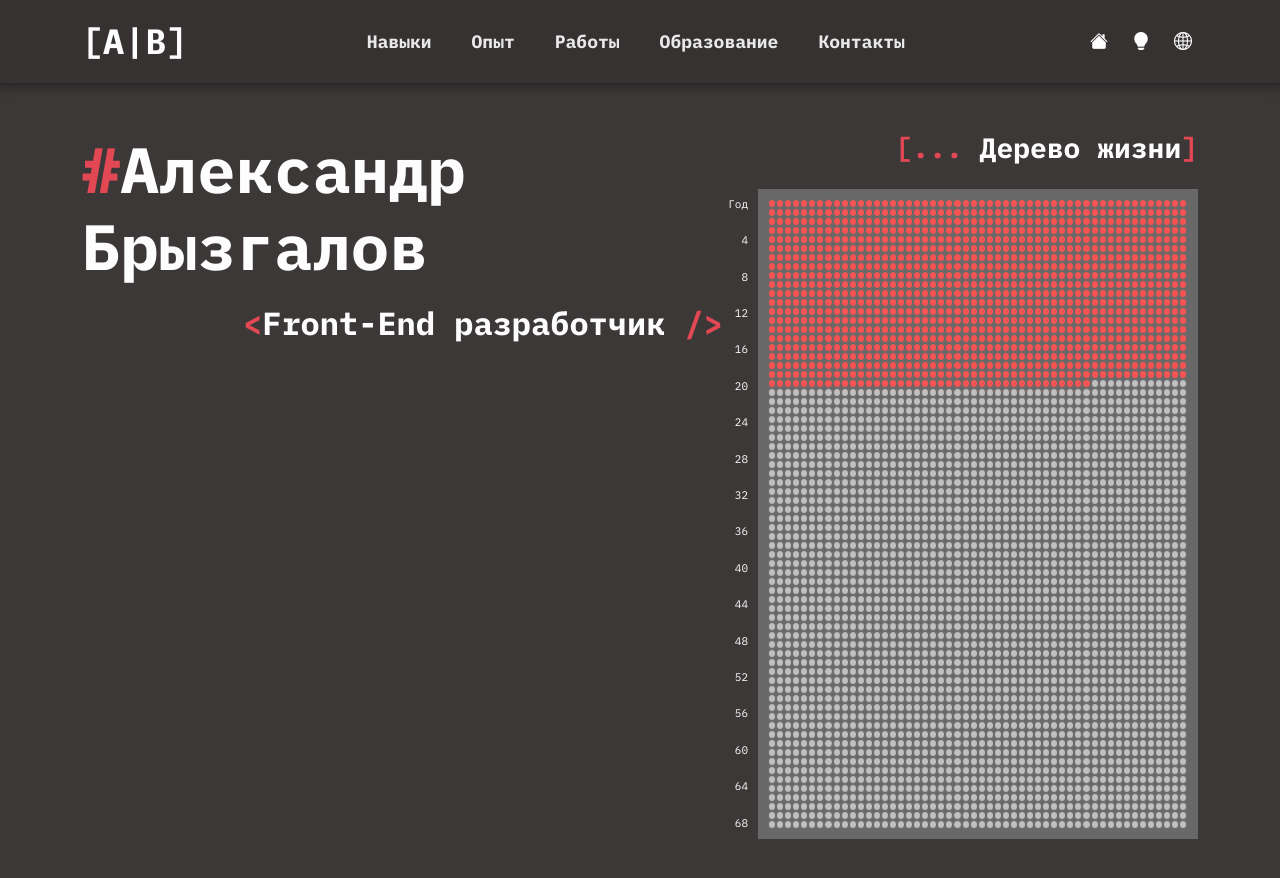
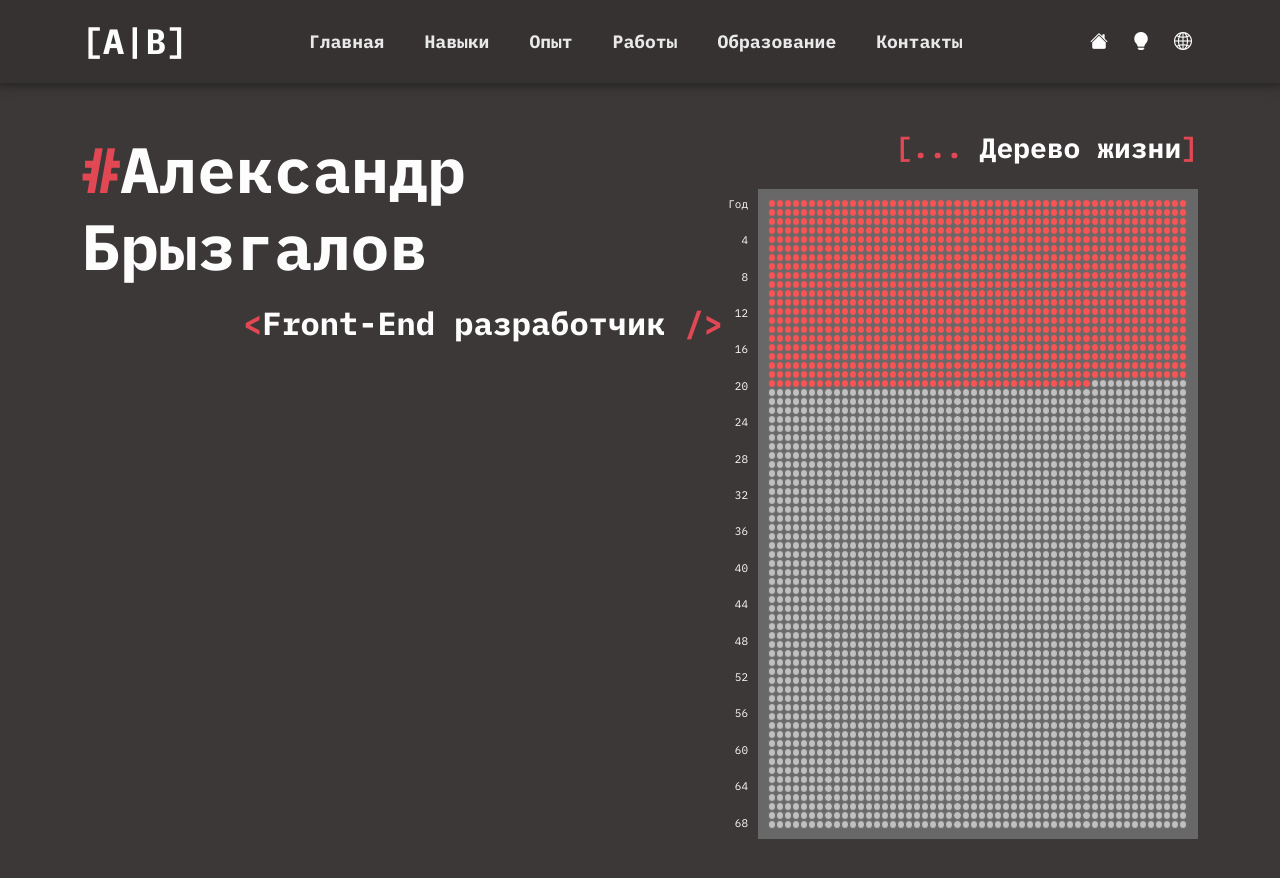
Before and after one commit to AlexType/web-portfolio, a React (Create React App) app: page / in a window 1280 px wide. Shown: the top 878 px of the page. Built offline with nearby package versions, Linux system fonts and the light colour scheme.

Commit message:
added: new item in header menu

```diff
--- a/public/locales/en/translation.json
+++ b/public/locales/en/translation.json
@@ -6,6 +6,7 @@
         "job": "Front-End Developer"
     },
     "menu": {
+        "home": "Home",
         "skills": "Skills",
         "experience": "Experience",
         "portfolio": "Portfolio",
--- a/public/locales/ru/translation.json
+++ b/public/locales/ru/translation.json
@@ -6,6 +6,7 @@
         "job": "Front-End разработчик"
     },
     "menu": {
+        "home": "Главная",
         "skills": "Навыки",
         "experience": "Опыт",
         "portfolio": "Работы",
--- a/src/containers/Header/components/Nav/Nav.jsx
+++ b/src/containers/Header/components/Nav/Nav.jsx
@@ -5,6 +5,7 @@ import {
     CONTACTS_ROUTE,
     EDUCATION_ROUTE,
     EXPERIENCE_ROUTE,
+    HOME_ROUTE,
     PORTFOLIO_ROUTE,
     SKILLS_ROUTE
 } from '../../../../utils/consts';
@@ -15,6 +16,9 @@ const Nav = () => {
     return (
         <nav className='nav'>
             <ul>
+                <li>
+                    <NavLink className='nav-link' to={HOME_ROUTE}>{t("menu.home")}</NavLink>
+                </li>
                 <li>
                     <NavLink className='nav-link' to={SKILLS_ROUTE}>{t("menu.skills")}</NavLink>
                 </li>
```
